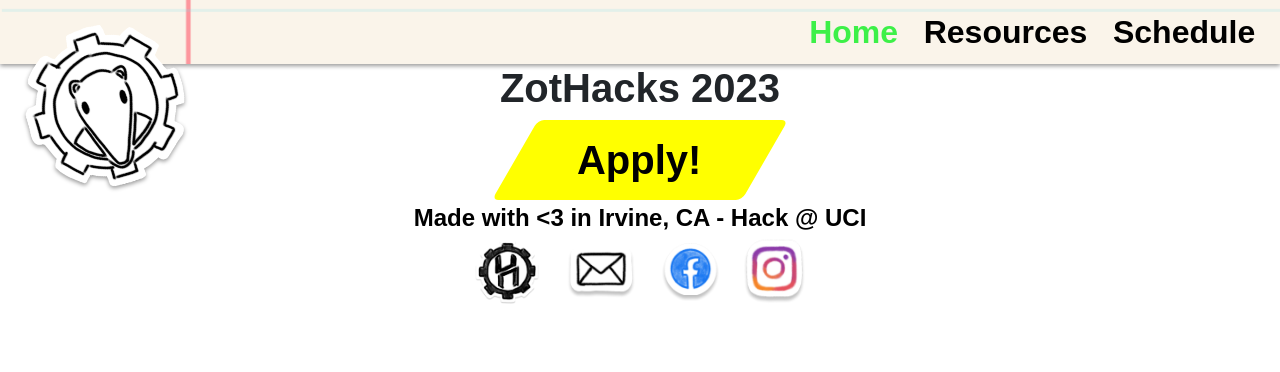
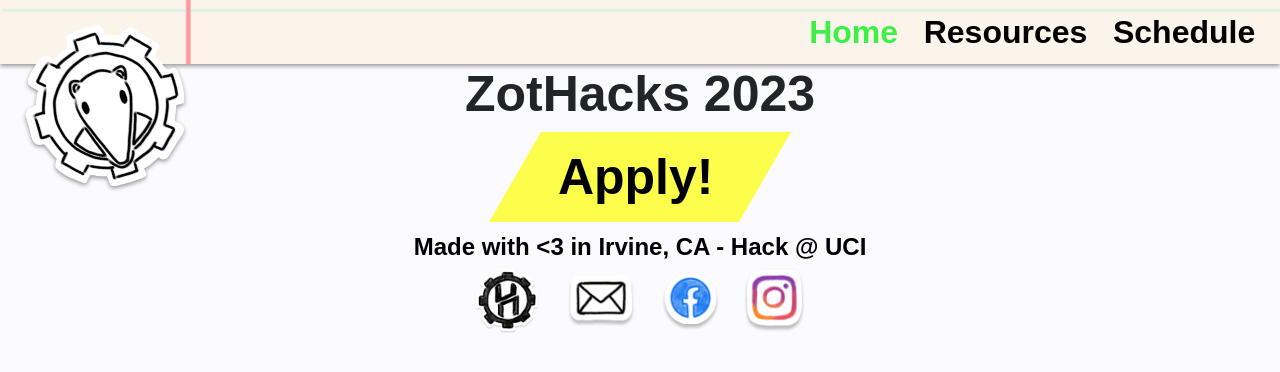
Before and after one commit to HackAtUCI/zothacks-site-2023, a Next.js app in the folder apps/site/: page / in a window 1280 px wide. Shown: the top 372 px of the page. Built offline with nearby package versions, Linux system fonts and the light colour scheme; a web font is replaced by a local one.

Commit message:
fix: "apply button" enhancements
fix: removed bootstrap imports

fix: removed unused asset

fix: removed apply button container div

fix: added warning variant

fix: 0.7 opacity on apply button

fix: native HTML button instead of Bootstrap

fix: opacity applied to background only + height change

```diff
--- a/apps/site/src/lib/styles/_zothacks-theme.scss
+++ b/apps/site/src/lib/styles/_zothacks-theme.scss
@@ -1,9 +1,4 @@
 // Common variables for site theme consistency
-
-// import bootstrap scss
-@import "bootstrap/scss/functions";
-@import "bootstrap/scss/variables";
-@import "bootstrap/scss/mixins";
 
 // colors
 $white: #fafaff; // Paper Background color
--- a/apps/site/src/views/Landing/Landing.tsx
+++ b/apps/site/src/views/Landing/Landing.tsx
@@ -2,11 +2,11 @@
 import Container from "react-bootstrap/Container";
 import Row from "react-bootstrap/Row";
 
-import ApplyButton from "./components/ApplyButton/ApplyButton";
-import AboutSection from "./components/AboutSection/AboutSection";
-import MentorSection from "./components/MentorSection/MentorSection";
-import SponsorSection from "./components/SponsorSection/SponsorSection";
-import FAQSection from "./components/FAQSection/FAQSection";
+import ApplyButton from "./sections/ApplyButton/ApplyButton";
+import AboutSection from "./sections/About/About";
+import MentorSection from "./sections/Mentor/Mentor";
+import SponsorSection from "./sections/Sponsor/Sponsor";
+import FAQSection from "./sections/FAQ/FAQ";
 import styles from "./Landing.module.scss";
 
 export default function Landing() {
@@ -14,21 +14,11 @@ export default function Landing() {
 		<main>
 			<Container className="justify-content-center text-center">
 				<h1>ZotHacks 2023</h1>
-				<Row>
-					<ApplyButton />
-				</Row>
-				<Row>
-					<AboutSection />
-				</Row>
-				<Row>
-					<MentorSection />
-				</Row>
-				<Row>
-					<SponsorSection />
-				</Row>
-				<Row>
-					<FAQSection />
-				</Row>
+				<ApplyButton />
+				<AboutSection />
+				<MentorSection />
+				<SponsorSection />
+				<FAQSection />
 			</Container>
 		</main>
 	);
--- a/apps/site/src/views/Landing/components/ApplyButton/ApplyButton.tsx
+++ /dev/null
@@ -1,15 +0,0 @@
-import Button from "react-bootstrap/Button";
-import styles from "./ApplyButton.module.scss";
-
-export default function ApplyButton() {
-	return (
-		<div className={styles.applyButtonContainer}>
-			<Button
-				className={styles.applyButton}
-				href="https://hack.ics.uci.edu/" // TODO Change to application site link
-			>
-				<h1 className={styles.applyButtonText}>Apply!</h1>
-			</Button>
-		</div>
-	);
-}
--- a/apps/site/src/views/Landing/components/ApplyButton/ApplyButton.module.scss
+++ b/apps/site/src/views/Landing/sections/ApplyButton/ApplyButton.module.scss
@@ -1,24 +1,18 @@
 @use "bootstrap-utils" as utils;
-
-.applyButtonContainer {
-	position: relative;
-}
 
 .applyButton {
 	position: relative;
 	transform: skew(-30deg);
-	height: 80px;
+	height: 90px;
 	width: 250px;
-	margin: 0px;
 	border: none;
-	background-color: utils.$yellow;
-	transition: all 0.1s ease;
+	background-color: rgba(utils.$yellow, 0.7);
+	transition: border 0.1s ease;
 
 	&:hover {
 		border: black solid 6px;
-		background-color: utils.$yellow;
 
-		h1:nth-of-type(1) {
+		h1 {
 			text-decoration: underline;
 		}
 	}
--- /dev/null
+++ b/apps/site/src/views/Landing/sections/ApplyButton/ApplyButton.tsx
@@ -0,0 +1,12 @@
+import styles from "./ApplyButton.module.scss";
+
+export default function ApplyButton() {
+	return (
+		// TODO Change to application site link
+		<a href="https://hack.ics.uci.edu/">
+			<button className={styles.applyButton}>
+				<h1 className={styles.applyButtonText}>Apply!</h1>
+			</button>
+		</a>
+	);
+}
```
Also changed, not shown: apps/site/src/assets/images/ApplyButton.svg (deleted), apps/site/src/views/Landing/sections/About/About.tsx (renamed from apps/site/src/views/Landing/components/AboutSection/AboutSection.tsx), apps/site/src/views/Landing/sections/FAQ/FAQ.tsx (renamed from apps/site/src/views/Landing/components/FAQSection/FAQSection.tsx), apps/site/src/views/Landing/sections/Mentor/Mentor.tsx (renamed from apps/site/src/views/Landing/components/MentorSection/MentorSection.tsx), apps/site/src/views/Landing/sections/Sponsor/Sponsor.tsx (renamed from apps/site/src/views/Landing/components/SponsorSection/SponsorSection.tsx).
